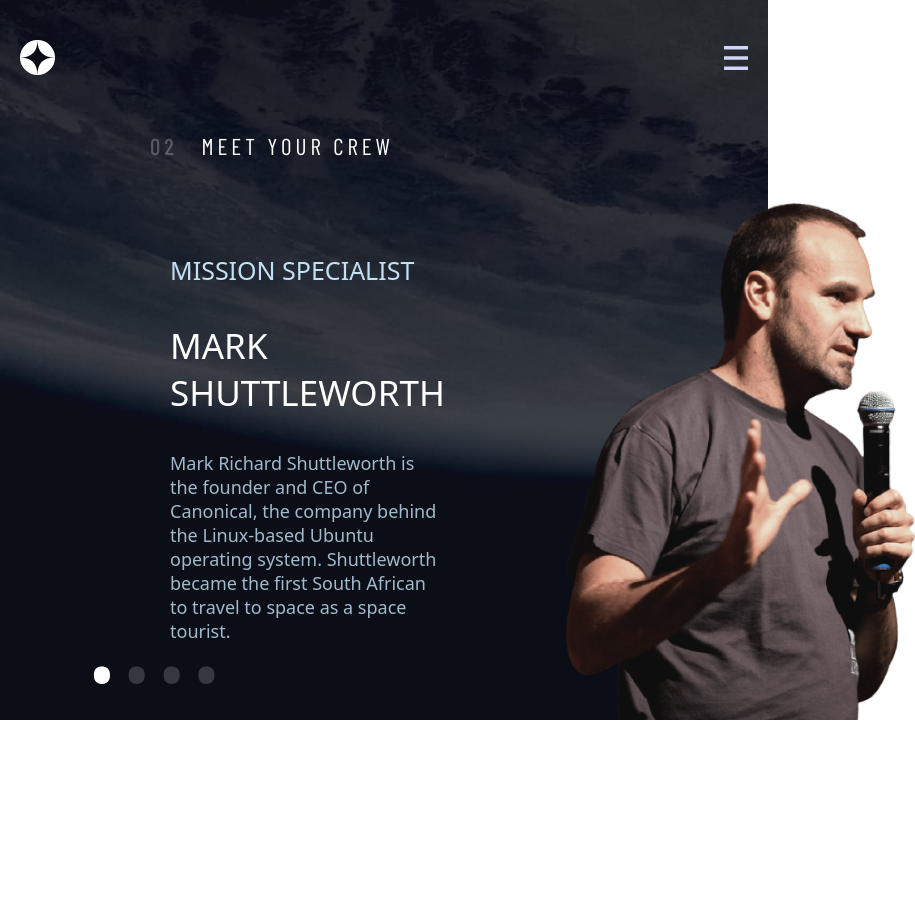
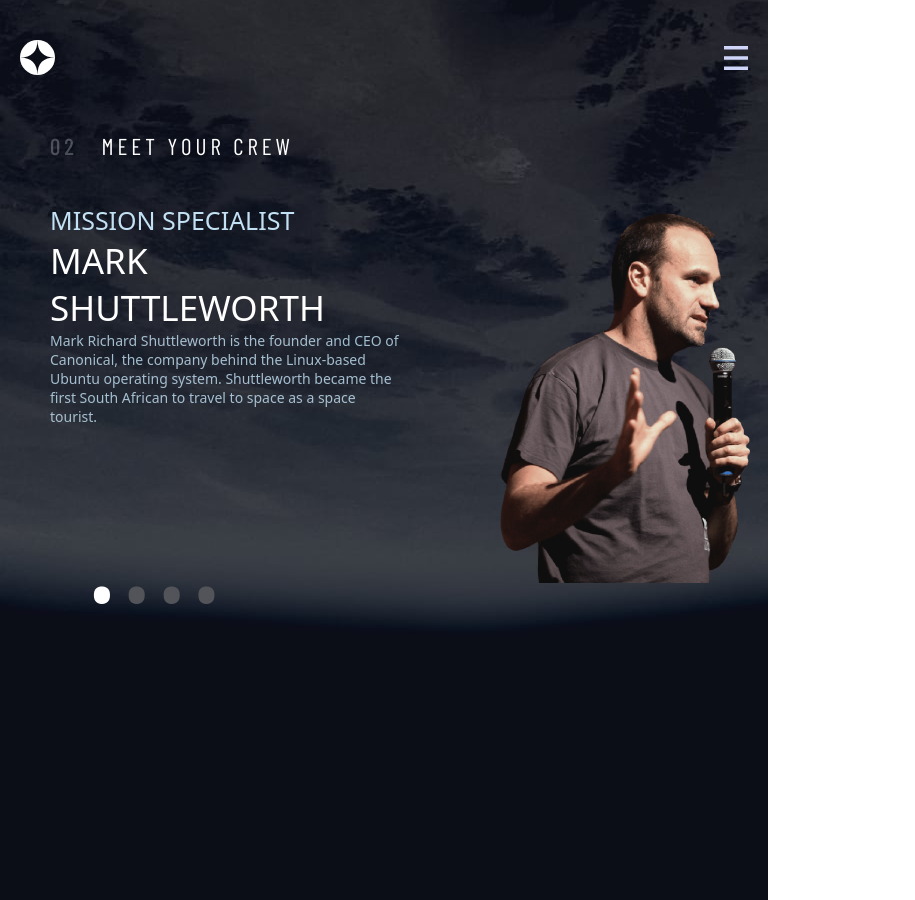
Before and after one commit to somaleyo/Router-espace, a React (Vite) app: page /crew/mark in a window 768 px wide. Shown: the whole page, 915 px wide, since content can reach past the window. Before the commit the page ends 800 px from the top, so only its background shows below. Built offline with nearby package versions, Linux system fonts and the light colour scheme; a web font is replaced by a local one.

Commit message:
resp crew

```diff
--- a/src/pages/crew.css
+++ b/src/pages/crew.css
@@ -67,7 +67,7 @@
 }
 .point{
     font-size: 130px;
-    color: #35383F;
+    color: #525459;
 }
 
 .crew-ancre{
@@ -78,3 +78,86 @@
 .point:hover{
     cursor: pointer;
 }
+
+
+@media (max-width:576px)and (max-height:800px){
+    .crew-bg{
+      width: 100%;
+    height: 900px;
+    background-image: url('/src/assets/images/assets/crew/background-crew-mobile.jpg');
+    background-repeat: no-repeat;
+    background-size: cover;
+    background-position-y: -100px;
+    }
+    .crew-container{
+        flex-direction: column-reverse;
+        margin-left: -250px;
+        gap: 0px;
+        margin-top: 00px;
+
+    }
+    .crew h3{
+        margin: 0;
+    }
+    .crew-left{
+        margin-top: -10px;
+    }
+    .crew-left .text{
+        width: 250px;
+        font-size: 14px;
+        margin-top: 0px;
+    }
+    .crew h6{
+        width: 300px;
+        margin-left: -100px;
+
+    }
+    .crew img{
+        width: 150px;
+        margin-bottom: 10px;
+    }
+    .crew-ancre{
+        bottom: 1%;
+    }
+}
+@media (min-width: 577px) and (max-width: 1090px){
+      .crew-bg{
+      width: 100%;
+    height: 900px;
+    background-image: url('/src/assets/images/assets/crew/background-crew-tablet.jpg');
+    background-repeat: no-repeat;
+    background-size: cover;
+    background-position-y: -100px;
+    }
+    .crew-container{
+        flex-direction: row;
+        margin-left: -250px;
+        gap: 100px;
+        margin-top: 00px;
+
+    }
+
+    .crew h3{
+        margin: 0;
+    }
+    .crew-left{
+        margin-top: -10px;
+    }
+    .crew-left .text{
+        width: 350px;
+        font-size: 14px;
+        margin-top: 0px;
+    }
+    .crew h6{
+        width: 300px;
+        margin-left: -100px;
+
+    }
+    .crew img{
+        width: 250px;
+        margin-bottom: 10px;
+    }
+    .crew-ancre{
+        bottom: 20%;
+    }
+}
--- a/src/pages/destination.css
+++ b/src/pages/destination.css
@@ -146,7 +146,7 @@
 
 }
 /* Tablet Responsive (577px to 992px) */
-@media (min-width: 577px) and (max-width: 992px) {
+@media (min-width: 577px) and (max-width: 1090px) {
     .destination-container {
         height: auto;
         min-height: 100vh;
@@ -172,13 +172,16 @@
     .planete {
         width: 300px;
     }
-
+    .planete-ancre{
+        width: 430px;
+        margin-left: 250px;
+    }
     .destination-droite h1 {
         font-size: 60px;
 
     }
     .planete-active::before{
-        top: 38%;
+        top: 35%;
     }
 
     .destination-droite {
```
